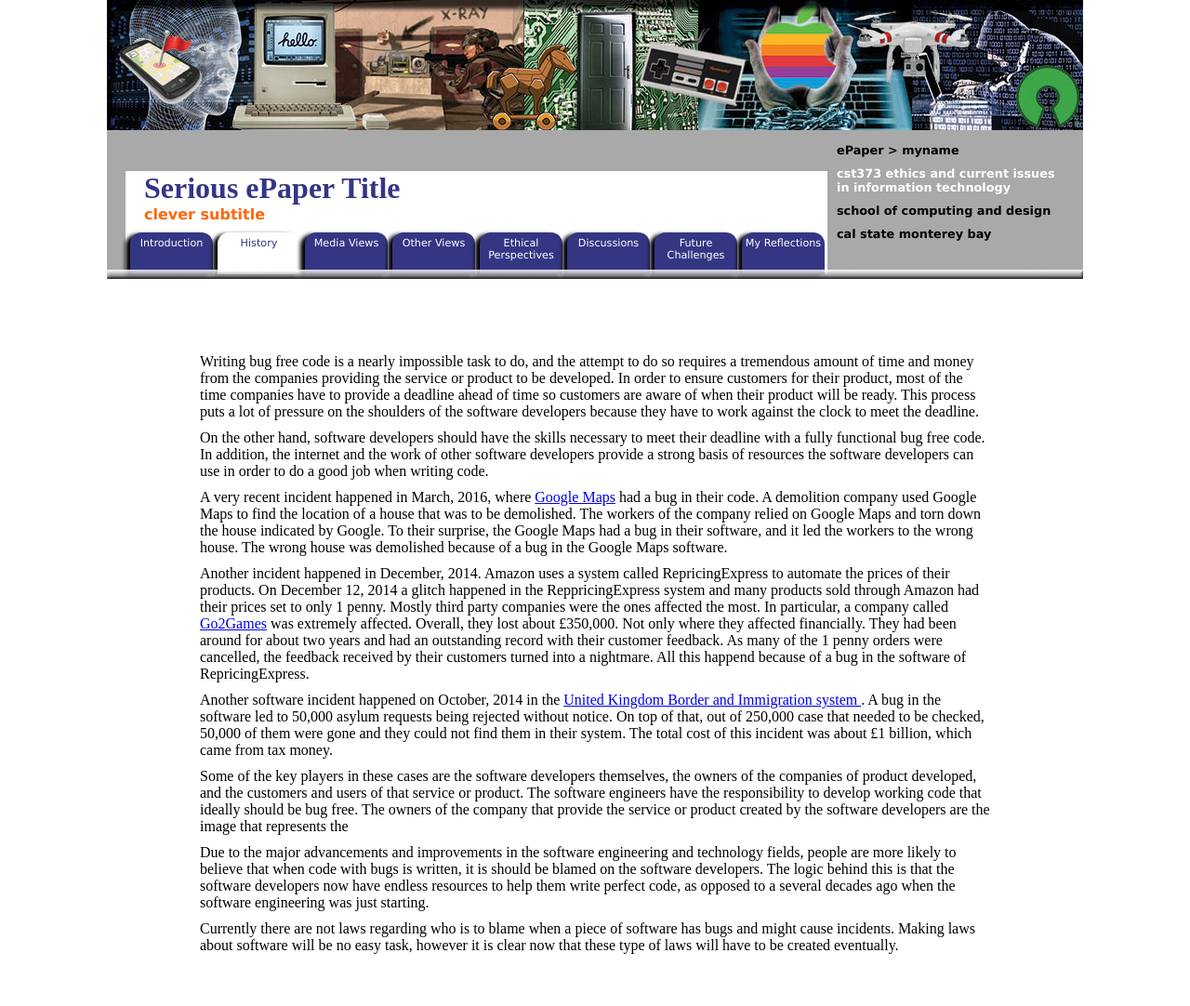
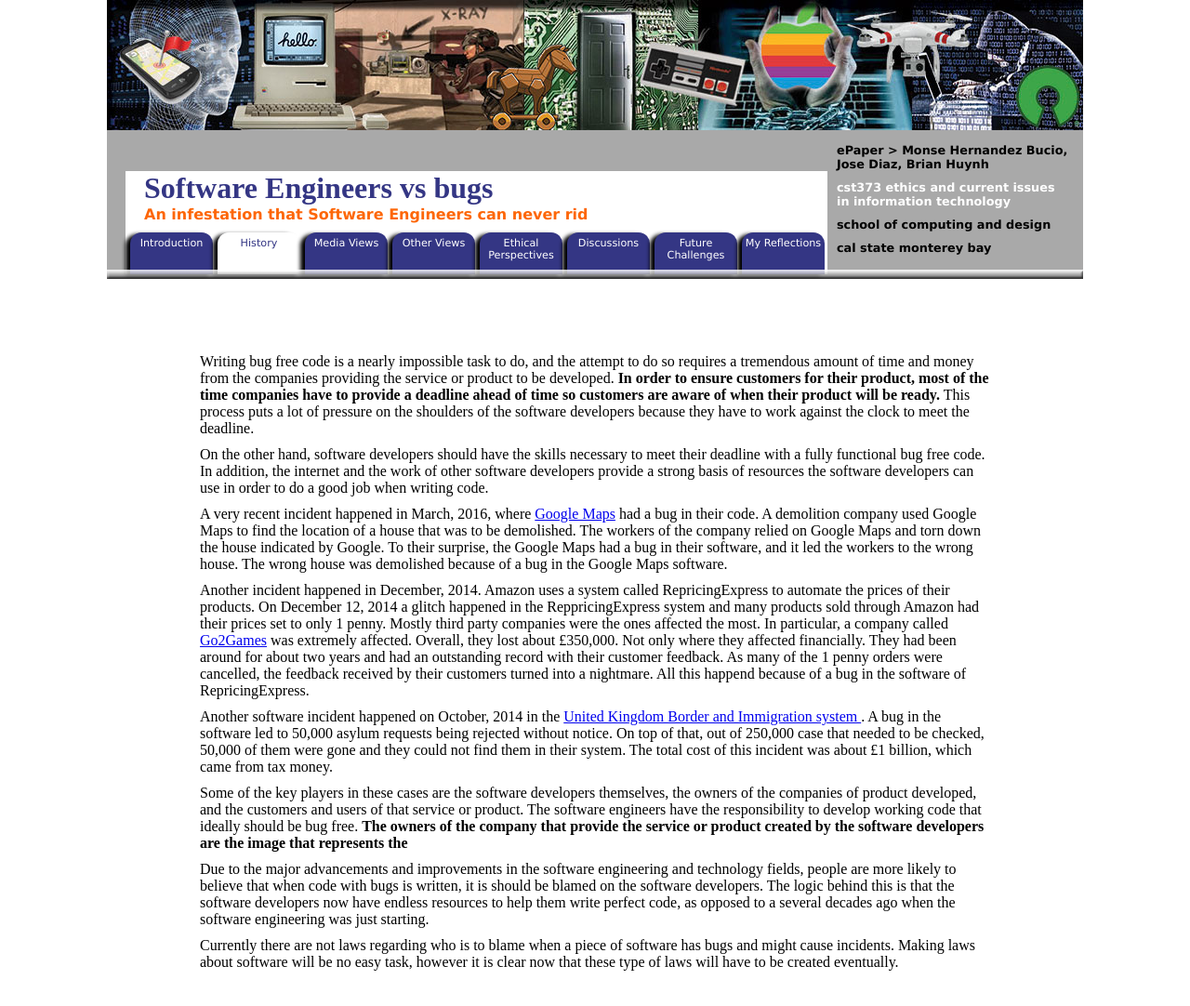
Before and after one commit to comps3/CST373-ePaper, a plain HTML site: page history.html in a window 1280 px wide. Shown: the whole page at 93% size. Drawn offline with Linux system fonts and the light colour scheme.

Commit message:
Bold some sentences in history; updated tag line

```diff
--- a/history.html
+++ b/history.html
@@ -12,8 +12,8 @@
       <div id="heading">
       <img src="images/banner_history.jpg" width="1050" height="140" />
         <div id="page_info">
-        <h1>Serious ePaper Title</h1>
-        <h2>clever subtitle</h2>
+        <h1>Software Engineers vs bugs</h1>
+        <h2>An infestation that Software Engineers can never rid</h2>
         <ul>
           <li><a href="index.html">Introduction</a></li>
           <li class="current"><a href="history.html">History</a></li>
@@ -26,7 +26,7 @@
         </ul>
         </div>
         <div id="title_info">
-        <h1 class="black"><strong>ePaper &gt; myname</strong></h1>
+        <h1 class="black"><strong>ePaper &gt;  Monse Hernandez Bucio, Jose Diaz, Brian Huynh</strong></h1>
         <h1>cst373 ethics and current issues<br>
         in information technology</h1>
         <h1 class="black"><strong>school of computing and design</strong></h1>
@@ -35,13 +35,13 @@
       </div>
       <div id="content">
 <p></p>
-<p> Writing bug free code is a nearly impossible task to do, and the attempt to do so requires a tremendous amount of time and money from the companies providing the service or product to be developed. In order to ensure customers for their product, most of the time companies have to provide a deadline ahead of time so customers are aware of when their product will be ready. This process puts a lot of pressure on the shoulders of the software developers because they have to work against the clock to meet the deadline. </p>
+<p> Writing bug free code is a nearly impossible task to do, and the attempt to do so requires a tremendous amount of time and money from the companies providing the service or product to be developed. <b>In order to ensure customers for their product, most of the time companies have to provide a deadline ahead of time so customers are aware of when their product will be ready.</b> This process puts a lot of pressure on the shoulders of the software developers because they have to work against the clock to meet the deadline. </p>
 <p>	On the other hand, software developers should have the skills necessary to meet their deadline with a fully functional bug free code. In addition, the internet and the work of other software developers provide a strong basis of resources the software developers can use in order to do a good job when writing code. </p>
 <p>A very recent incident happened in March, 2016, where <a href="http://abc7chicago.com/news/oops-demolition-crew-knocks-down-the-wrong-house-/1266475/">Google Maps</a> had a bug in their code. A demolition company used Google Maps to find the location of a house that was to be demolished. The workers of the company relied on Google Maps and torn down the house indicated by Google. To their surprise, the Google Maps had a bug in their software, and it led the workers to the wrong house. The wrong house was demolished because of a bug in the Google Maps software. </p>
 <p>Another incident happened in December, 2014. Amazon uses a system called RepricingExpress to automate the prices of their products. On December 12, 2014 a glitch happened in the ReppricingExpress system and many products sold through Amazon had their prices set to only 1 penny. Mostly third party companies were the ones affected the most. In particular, a company called <a href = "http://www.businessinsider.com/go2games-and-the-amazon-1-penny-pricing-glitch-2014-12?r=UK&IR=T">Go2Games</a> was extremely affected. Overall, they lost about £350,000. Not only where they affected financially. They had been around for about two years and had an outstanding record with their customer feedback. As many of the 1 penny orders were cancelled, the feedback received by their customers turned into a nightmare. All this happend because of a bug in the software of RepricingExpress.</p>
 <p>Another software incident happened on October, 2014 in the <a href = "http://www.cips.org/en/Supply-Management/News/2014/October/MPs-1-billion-cost-of-UK-Border-Agency-IT-failures-gobsmackingly-awful/">United Kingdom Border and Immigration system </a>. A bug in the software led to 50,000 asylum requests being rejected without notice. On top of that, out of 250,000 case that needed to be checked, 50,000 of them were gone and they could not find them in their system. The total cost of this incident was about £1 billion, which came from tax money.
 </p>
-<p>Some of the key players in these cases are the software developers themselves, the owners of the companies of product developed, and the customers and users of that service or product. The software engineers have the responsibility to develop working code that ideally should be bug free. The owners of the company that provide the service or product created by the software developers are the image that represents the </p>
+<p>Some of the key players in these cases are the software developers themselves, the owners of the companies of product developed, and the customers and users of that service or product. The software engineers have the responsibility to develop working code that ideally should be bug free. <b>The owners of the company that provide the service or product created by the software developers are the image that represents the</b> </p>
 <p>Due to the major advancements and improvements in the software engineering  and technology fields, people are more likely to believe that when code with bugs is written, it is should be blamed on the software developers. The logic behind this is that the software developers now have endless resources to help them write perfect code, as opposed to a several decades ago when the software engineering was just starting. </p>
 <p>Currently there are not laws regarding who is to blame when a piece of software has bugs and might cause incidents. Making laws about software will be no easy task, however it is clear now that these type of laws will have to be created eventually. </p>
       </div>
```
Also changed, not shown: index.html (+1 -1 lines).
